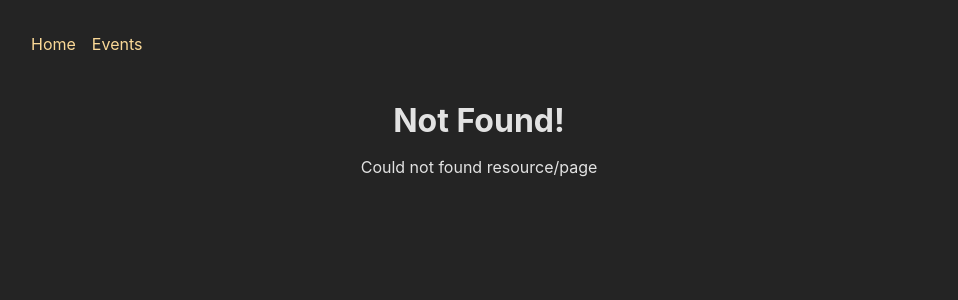
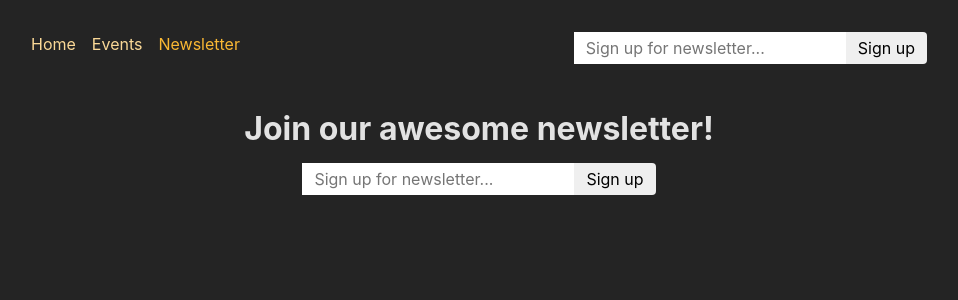
Before and after one commit to Vipul-7/react-router, a React (Create React App) app in the folder frontend/: page /newsletter in a window 1280 px wide. Before the commit this address had no page. Shown: the top 300 px of the page, without its empty margins (161-1119 px from the left). Built offline with nearby package versions, Linux system fonts and the light colour scheme.

Commit message:
Behind-the-Scenes Work with useFetcher()

```diff
--- a/frontend/src/App.js
+++ b/frontend/src/App.js
@@ -9,6 +9,7 @@
 } from "./pages/EventsDetailsPage";
 import Root from "./pages/RootPage";
 import EventsRoot from "./pages/EventsRootPage";
+import NewsletterPage,{action as newsletterAction} from "./pages/NewsLaterPage";
 import ErrorPage from "./pages/ErrorPage";
 import { action as manipulateEventAction } from "./components/EventForm";
 
@@ -38,12 +39,25 @@
                 element: <EventDetailPage />,
                 action: deleteEventAction,
               },
-              { path: "edit", element: <EditEventPage /> , action : manipulateEventAction},
+              {
+                path: "edit",
+                element: <EditEventPage />,
+                action: manipulateEventAction,
+              },
             ],
           },
 
-          { path: "new", element: <NewEventPage />, action: manipulateEventAction },
+          {
+            path: "new",
+            element: <NewEventPage />,
+            action: manipulateEventAction,
+          },
         ],
+      },
+      {
+        path: "newsletter",
+        element: <NewsletterPage />,
+        action: newsletterAction,
       },
     ],
   },
--- a/frontend/src/components/MainNavigation.js
+++ b/frontend/src/components/MainNavigation.js
@@ -1,5 +1,6 @@
 import { NavLink } from "react-router-dom";
 import classes from "./MainNavigation.module.css";
+import NewsletterSignup from "./NewsletterSignup";
 
 function MainNavigation() {
   return (
@@ -27,8 +28,19 @@
               Events
             </NavLink>
           </li>
+          <li>
+            <NavLink
+              to="/newsletter"
+              className={({ isActive }) =>
+                isActive ? classes.active : undefined
+              }
+            >
+              Newsletter
+            </NavLink>
+          </li>
         </ul>
       </nav>
+      <NewsletterSignup/>
     </header>
   );
 }
--- /dev/null
+++ b/frontend/src/components/NewsletterSignup.js
@@ -0,0 +1,18 @@
+import { useFetcher } from "react-router-dom";
+import classes from "./NewsletterSignup.module.css";
+
+function NewsletterSignup() {
+  const fetcher = useFetcher(); // with fetcher don'i intialize the route transition
+  return (
+    <fetcher.Form method="post" action="/newsletter" className={classes.newsletter}>
+      <input
+        type="email"
+        placeholder="Sign up for newsletter..."
+        aria-label="Sign up for newsletter"
+      />
+      <button>Sign up</button>
+    </fetcher.Form>
+  );
+}
+
+export default NewsletterSignup;
--- /dev/null
+++ b/frontend/src/components/NewsletterSignup.module.css
@@ -0,0 +1,18 @@
+.newsletter input,
+.newsletter button {
+  font: inherit;
+  padding: 0.25rem 0.75rem;
+  border-radius: 0;
+  border: none;
+}
+
+.newsletter button {
+  border-top-right-radius: 4px;
+  border-bottom-right-radius: 4px;
+  cursor: pointer;
+}
+
+.newsletter button:hover {
+  background-color: var(--color-primary-300);
+  color: var(--color-gray-800);
+}
--- /dev/null
+++ b/frontend/src/pages/NewsLaterPage.js
@@ -0,0 +1,21 @@
+import NewsletterSignup from "../components/NewsletterSignup";
+import PageContent from "../components/PageContent";
+
+function NewsletterPage() {
+  return (
+    <PageContent title="Join our awesome newsletter!">
+      <NewsletterSignup />
+    </PageContent>
+  );
+}
+
+export default NewsletterPage;
+
+export async function action({ request }) {
+  const data = await request.formData();
+  const email = data.get("email");
+
+  // send to backend newsletter server ...
+  console.log(email);
+  return { message: "Signup successful!" };
+}
```
